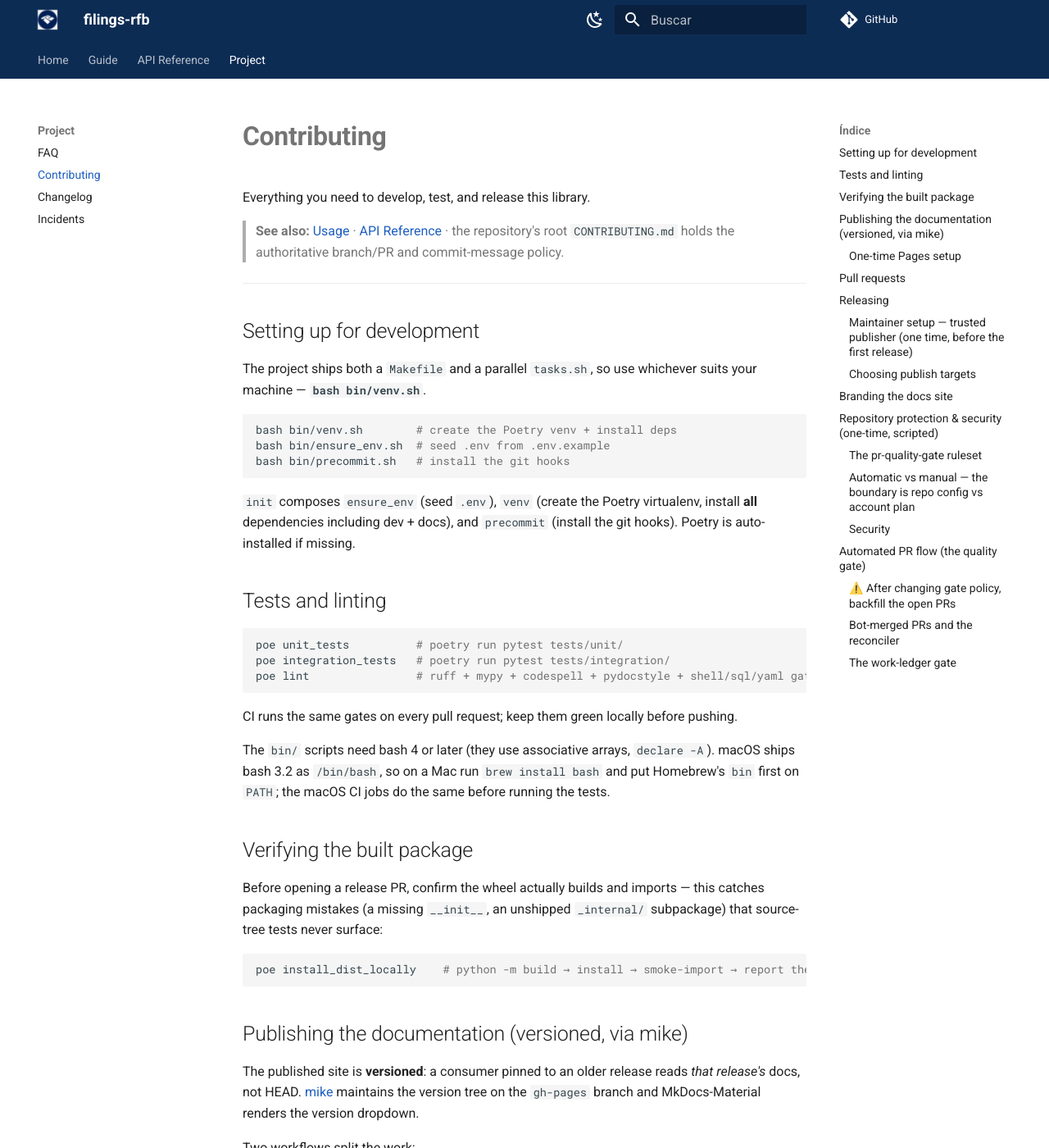
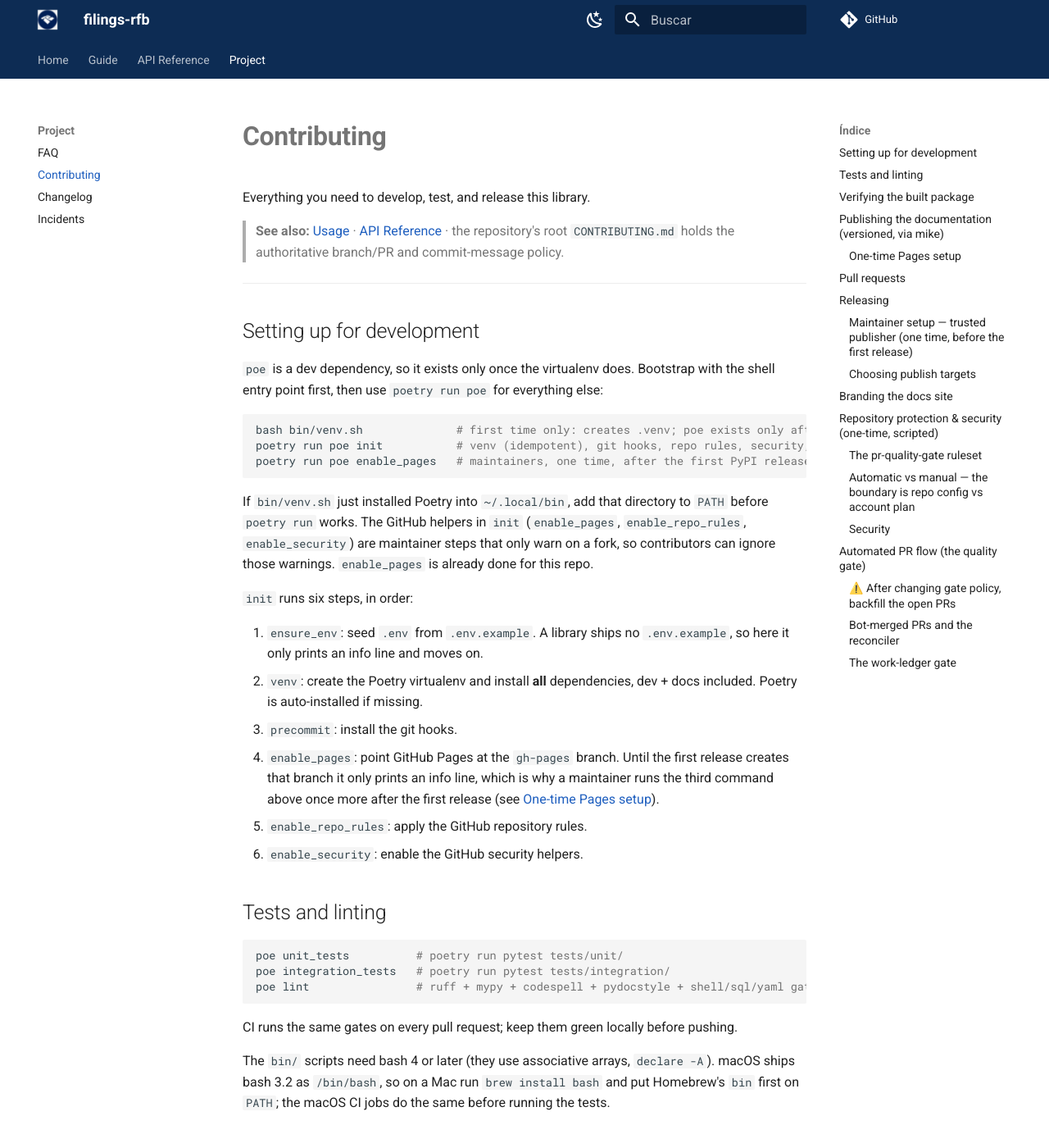
Before and after one commit to guilhermegor/filings-rfb, an MkDocs documentation site: the page built from docs/contributing.md, in a window 1280 px wide and 1400 px high. Shown: the whole window at 82% size. Built offline with MkDocs 1.6.1 and Material for MkDocs 9.7.7, drawn with Linux system fonts in a browser that asks for light colours; comment, search, counter and statistics services are not loaded; the version menu is left out.

Commit message:
docs: give one working development setup sequence (#50)
* docs: give one working development setup sequence (#47)

Show bash bin/venv.sh, poetry run poe init, then poe enable_pages once
after the first release, in README, CONTRIBUTING and docs/contributing.
List all six init steps, drop the Makefile/tasks.sh claim, and drop the
stale install-from-source line in docs/index.md.

Port blueprintx#871: ensure_env.sh is an info-line no-op without a
.env.example, and init's help says to run venv.sh first.

* docs: address review on the dev setup sequence (#47)

Mark enable_pages as a one-time maintainer step already done, say the
init GitHub helpers only warn on a fork, add the ~/.local/bin PATH note,
use poetry run poe in the README docs section, stop CONTRIBUTING from
claiming unit_tests runs Ruff and Codespell, and rewrap bin/CLAUDE.md.
Add the work ledger the branch gate requires.

* docs: tighten unit_tests wording and rewrap bin/CLAUDE.md (#47)

Say the unit_tests lead-in runs the matching unit tests, not
comprehensive validation, and rewrap the over-wide ensure_env
paragraph in bin/CLAUDE.md.

* docs: fix the file-structure paths in CONTRIBUTING (#47)

The feature layout still named src/<feat_name>.py and
tests/test_<feat_name>.py, which do not exist in this package.

````diff
--- a/docs/contributing.md
+++ b/docs/contributing.md
@@ -9,18 +9,32 @@ Everything you need to develop, test, and release this library.
 
 ## Setting up for development
 
-The project ships both a `Makefile` and a parallel `tasks.sh`, so use whichever suits your
-machine — **`bash bin/venv.sh`**.
+`poe` is a dev dependency, so it exists only once the virtualenv does. Bootstrap with the shell
+entry point first, then use `poetry run poe` for everything else:
 
 ```bash
-bash bin/venv.sh        # create the Poetry venv + install deps
-bash bin/ensure_env.sh  # seed .env from .env.example
-bash bin/precommit.sh   # install the git hooks
+bash bin/venv.sh              # first time only: creates .venv; poe exists only after this
+poetry run poe init           # venv (idempotent), git hooks, repo rules, security, Pages
+poetry run poe enable_pages   # maintainers, one time, after the first PyPI release
 ```
 
-`init` composes `ensure_env` (seed `.env`), `venv` (create the Poetry virtualenv, install **all**
-dependencies including dev + docs), and `precommit` (install the git hooks). Poetry is
-auto-installed if missing.
+If `bin/venv.sh` just installed Poetry into `~/.local/bin`, add that directory to `PATH` before
+`poetry run` works. The GitHub helpers in `init` (`enable_pages`, `enable_repo_rules`,
+`enable_security`) are maintainer steps that only warn on a fork, so contributors can ignore
+those warnings. `enable_pages` is already done for this repo.
+
+`init` runs six steps, in order:
+
+1. `ensure_env`: seed `.env` from `.env.example`. A library ships no `.env.example`, so here it
+   only prints an info line and moves on.
+2. `venv`: create the Poetry virtualenv and install **all** dependencies, dev + docs included.
+   Poetry is auto-installed if missing.
+3. `precommit`: install the git hooks.
+4. `enable_pages`: point GitHub Pages at the `gh-pages` branch. Until the first release creates
+   that branch it only prints an info line, which is why a maintainer runs the third command
+   above once more after the first release (see [One-time Pages setup](#one-time-pages-setup)).
+5. `enable_repo_rules`: apply the GitHub repository rules.
+6. `enable_security`: enable the GitHub security helpers.
 
 ## Tests and linting
 
--- a/poe_tasks.toml
+++ b/poe_tasks.toml
@@ -1,7 +1,7 @@
 [tool.poe.tasks.init]
 sequence = ["ensure_env", "venv", "precommit", "enable_pages", "enable_repo_rules", "enable_security"]
 default_item_type = "ref"
-help = "Bootstrap everything: .env, venv, pre-commit hooks, GitHub Pages/rules/security"
+help = "Bootstrap everything: .env, venv, pre-commit hooks, GitHub Pages/rules/security (run 'bash bin/venv.sh' once first so poe exists)"
 
 [tool.poe.tasks.ensure_env]
 shell = "bash bin/ensure_env.sh || true"
````
Also changed, not shown: .specs/backlog/dev-setup-sequence_20261026_120000.md (added, +12 -0 lines), CONTRIBUTING.md (+19 -9 lines), README.md (+17 -7 lines), bin/CLAUDE.md (+3 -3 lines), docs/index.md (+0 -3 lines), 1 other file.
